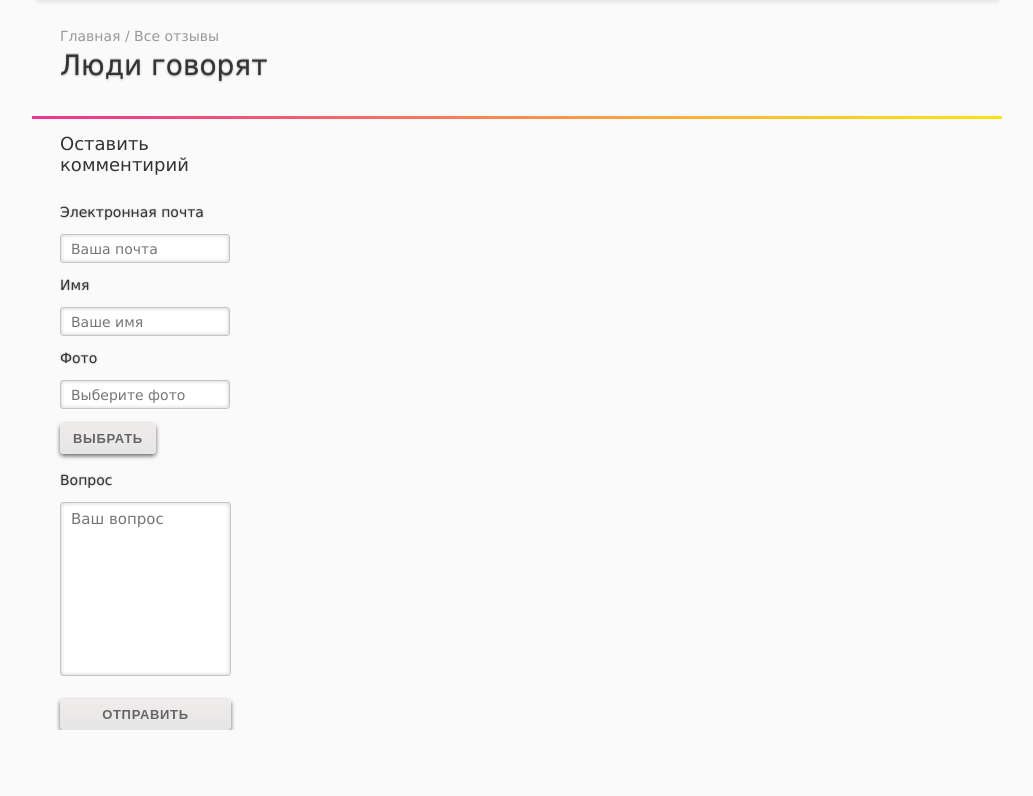
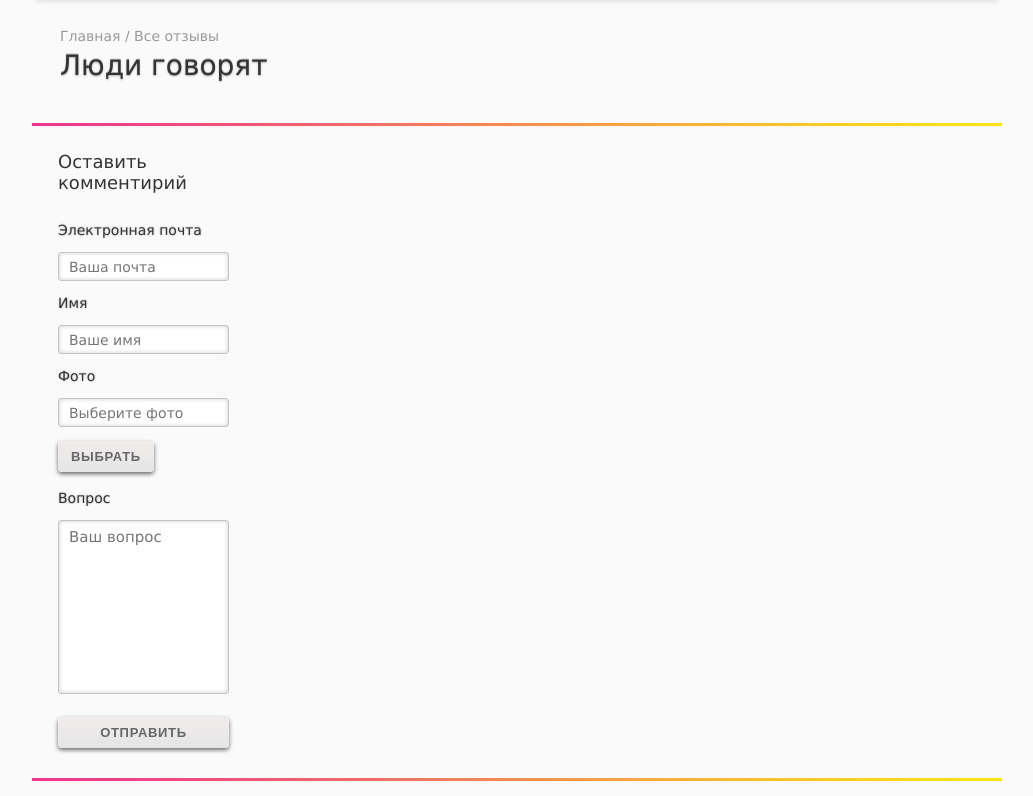
Before and after one commit to AndreyKachanov/lazytour, a PHP site: page / in a window 1280 px wide. Shown: the part 108-904 px from the top of the page, without its empty margins (123-1156 px from the left). Before the commit the page ends 838 px from the top, so only its background shows below. Run offline with PHP 8.4, Linux system fonts and the light colour scheme.

Commit message:
fixing the feedback form

```diff
--- a/index.php
+++ b/index.php
@@ -46,9 +46,11 @@
 						<li><a href="">Все отзывы</a></li>
 					</ul>
 					<h1 class="page_name">Люди говорят</h1>
+			</div>
 			<div class="colored_line"></div>
 			<div class="shadow_line"></div>
-			</div>
+
+
 				<div id="feedback_form">
 					<form action="" method="POST">
 						<h2>Оставить комментирий</h2>
@@ -69,7 +71,55 @@
 					</form>
 				</div>
 
+				<div class="colored_line clear"></div>
+				<div class="shadow_line"></div>
+			</div>
 
-		</div>
+	<style>
+.sticky {
+  position: fixed;
+  z-index: 101;
+}
+.stop {
+  position: relative;
+  z-index: 101;
+}
+</style>
+<script>
+(function(){
+var a = document.querySelector('#feedback_form'), b = null, P = 0;
+window.addEventListener('scroll', Ascroll, false);
+document.body.addEventListener('scroll', Ascroll, false);
+function Ascroll() {
+  if (b == null) {
+    var Sa = getComputedStyle(a, ''), s = '';
+    for (var i = 0; i < Sa.length; i++) {
+      if (Sa[i].indexOf('box-sizing') == 0 || Sa[i].indexOf('overflow') == 0 || Sa[i].indexOf('width') == 0 || Sa[i].indexOf('padding') == 0 || Sa[i].indexOf('border') == 0 || Sa[i].indexOf('outline') == 0 || Sa[i].indexOf('box-shadow') == 0 || Sa[i].indexOf('background') == 0) {
+        s += Sa[i] + ': ' +Sa.getPropertyValue(Sa[i]) + '; '
+      }
+    }
+    a.innerHTML = '<div style="'+s+'">'+a.innerHTML+'</div>';
+    b = a.children[0];
+    a.style.height = b.getBoundingClientRect().height + 'px';
+    a.style.padding = '0';
+    a.style.border = '0';
+  }
+  var Ra = a.getBoundingClientRect(),
+      R = Math.round(Ra.top + b.getBoundingClientRect().height - document.querySelector('#comments').getBoundingClientRect().bottom);  // селектор блока, при достижении нижнего края которого нужно открепить прилипающий элемент
+  if ((Ra.top - P) <= 0) {
+    if ((Ra.top - P) <= R) {
+      b.className = 'stop';
+      b.style.top = - R +'px';
+    } else {
+      b.className = 'sticky';
+      b.style.top = P + 'px';
+    }
+  } else {
+    b.className = '';
+    b.style.top = '';
+  }
+}
+})()
+</script>
 	</body>
 </html>
--- a/style.css
+++ b/style.css
@@ -244,16 +244,16 @@ header .top_menu {
 
 /*цветная линия + тень*/
 .colored_line {
-	position: absolute;
-	bottom: 4px;
+	/*position: absolute;
+	bottom: 4px;*/
 	height: 3px;
 	width: 970px;
 	background: url(img/colored_line.png) no-repeat;
 }
 
 .shadow_line {
-	position: absolute;
-	bottom: 0px;
+	/*position: absolute;
+	bottom: 0px;*/
 	height: 5px;
 	width: 970px;
 	background: url(img/shadow_line.png) no-repeat;
@@ -262,25 +262,28 @@ header .top_menu {
 /*Левая часть с формами*/
 #feedback_form {
 	/*border: 1px solid red;*/
-	/*width: 206px;*/
-	float: left;
-	/*min-height: 400px;*/
+	width: 173px;
+	margin: 20px 0px 30px 26px;
+}
+
+#comments {
+	width: 715px;
+	float: right;
+	background: #ccc;
+	border-radius: 6px;
+	margin: 20px 30px 30px 0px;
 }
 
 #feedback_form h2 {
-	max-width: 170px;
-	margin: 10px 0 29px 0px;
+	max-width: 171px;
+	margin: 0px 0 29px 0px;
 	padding: 0;
 	color: #333333;
 	font: 1.8em "Myriad Pro", Verdana, sans-serif;
 }
 
-#feedback_form {
-	margin-left: 28px;
-}
-
 #feedback_form form input[type="text"] {
-	width: 170px;
+	width: 171px;
 	height: 29px;
 	color: #333333;
 	font: 1.4em "Myriad Pro", Verdana, sans-serif;
```
Lines whose indentation alone changed are shown as unchanged.
